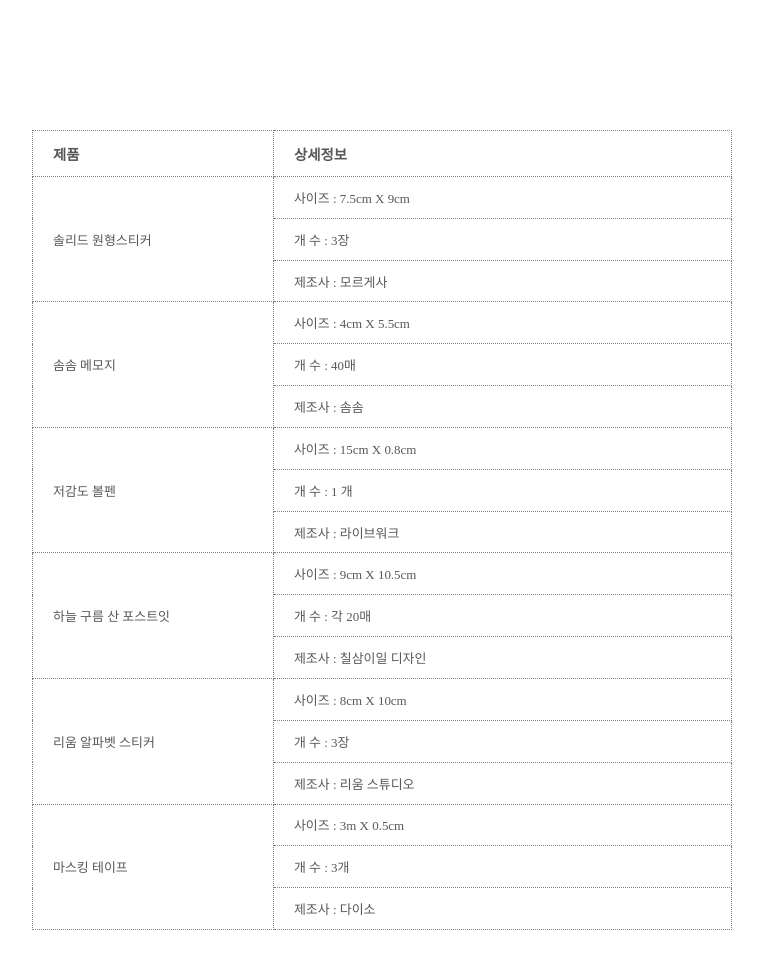
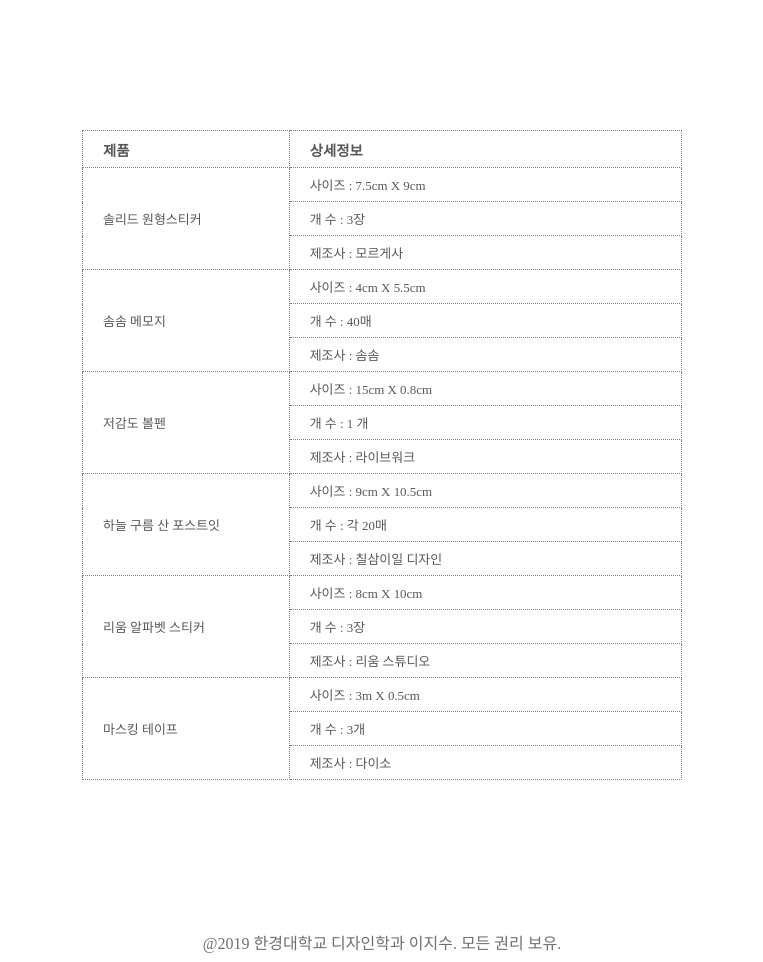
Before and after one commit to jisulee001/dp01_fifth_work05, a plain HTML site: page index.html in a window 1280 px wide. Shown: the part 10823-11785 px from the top of the page, without its empty margins (258-1021 px from the left). Drawn offline with Linux system fonts and the light colour scheme; a web font is replaced by a local one.

Commit message:
Update index.html

```diff
--- a/index.html
+++ b/index.html
@@ -40,7 +40,7 @@ footer{width:1200px; height:900px; position:relative; margin:auto;}
 
 .review{font-size:1.2em; margin-bottom:200px;}
 
-table {width:700px; height:800px; margin:auto; margin-bottom:150px; text-align:left; }
+table {width:600px; height:650px; margin:auto; margin-bottom:150px; text-align:left; }
 table, th, tr, td {border: 1px dotted grey; border-collapse:collapse; font-size:1em; color:#585858; padding-left:20px;}
 tr,td{font-size:0.9em; padding-left:20px; }
 
```
